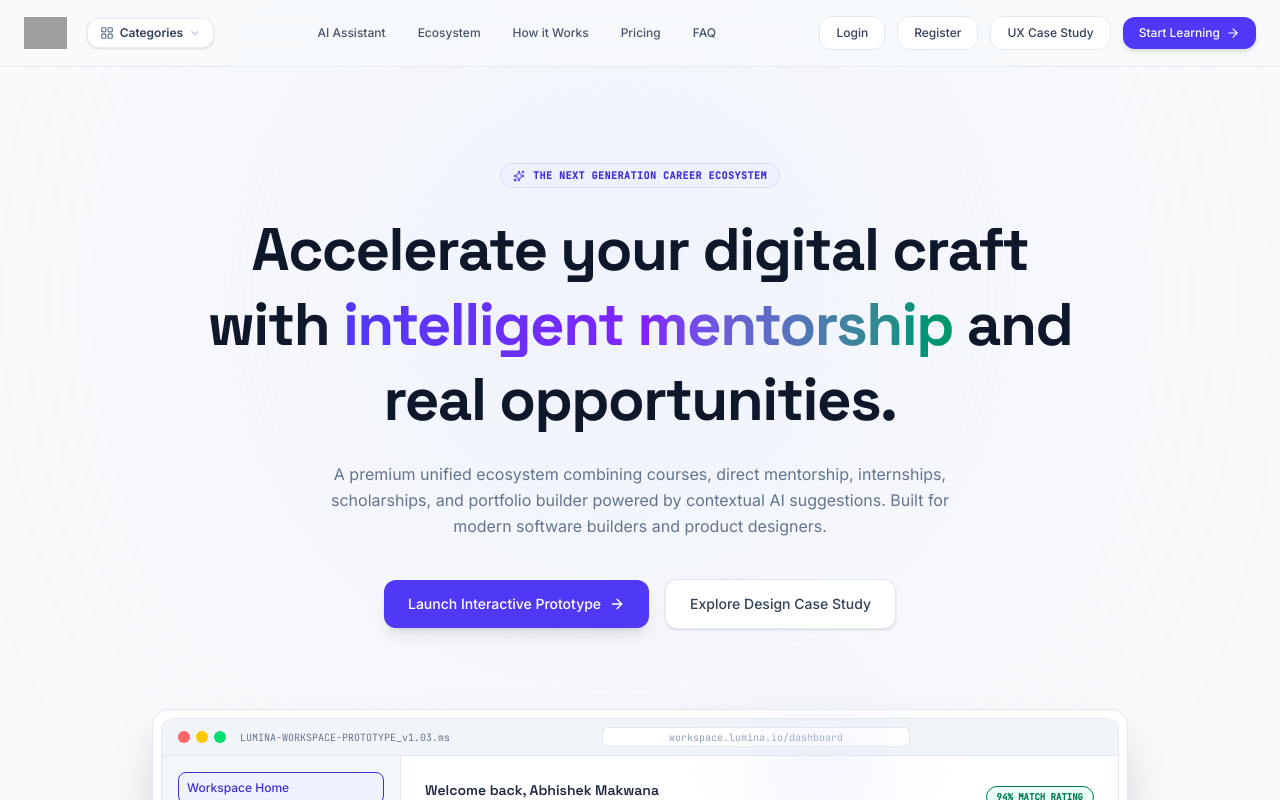
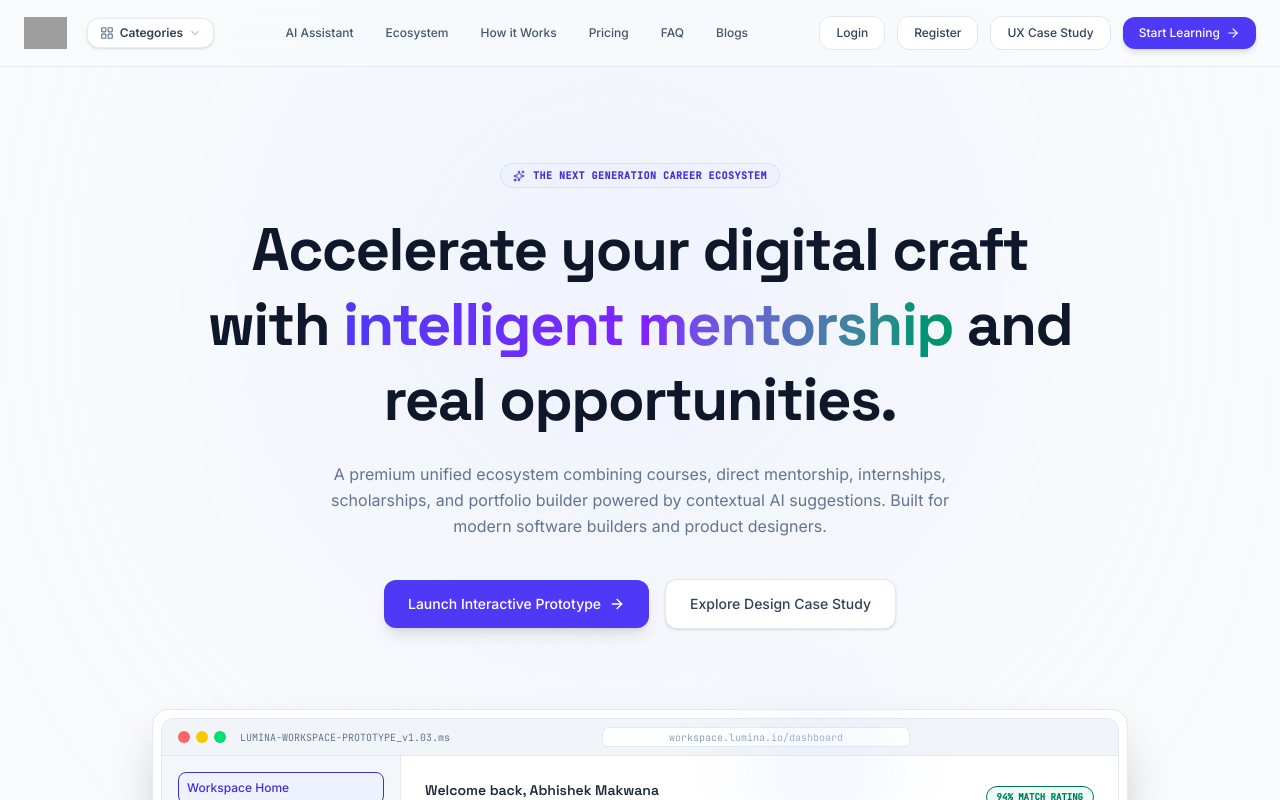
Before and after one commit to AbhishekYM/corelify, a React (Vite) app: page /#/ in a window 1280 px wide. Shown: the top 800 px of the page. Built offline with nearby package versions, Linux system fonts and the light colour scheme; grey boxes are pictures that could not be loaded.

Commit message:
fix: restore DashboardHome and resolve compilation errors

```diff
--- a/src/components/LandingPage.tsx
+++ b/src/components/LandingPage.tsx
@@ -304,6 +304,8 @@ export default function LandingPage({ onEnterApp, onViewCaseStudy }: LandingPage
             <a href="#pricing" className="hover:text-indigo-600 transition-colors">Pricing</a>
             <a href="#faq" className="hover:text-indigo-600 transition-colors">FAQ</a>
             {/* <a href="/blogs" className="hover:text-indigo-600 transition-colors">Blogs</a> */}
+
+            <span onClick={() => navigate("/blogs")} className="hover:text-indigo-600 transition-colors cursor-pointer">Blogs</span>
           </nav>
 
           <div className="flex items-center gap-3">
```
